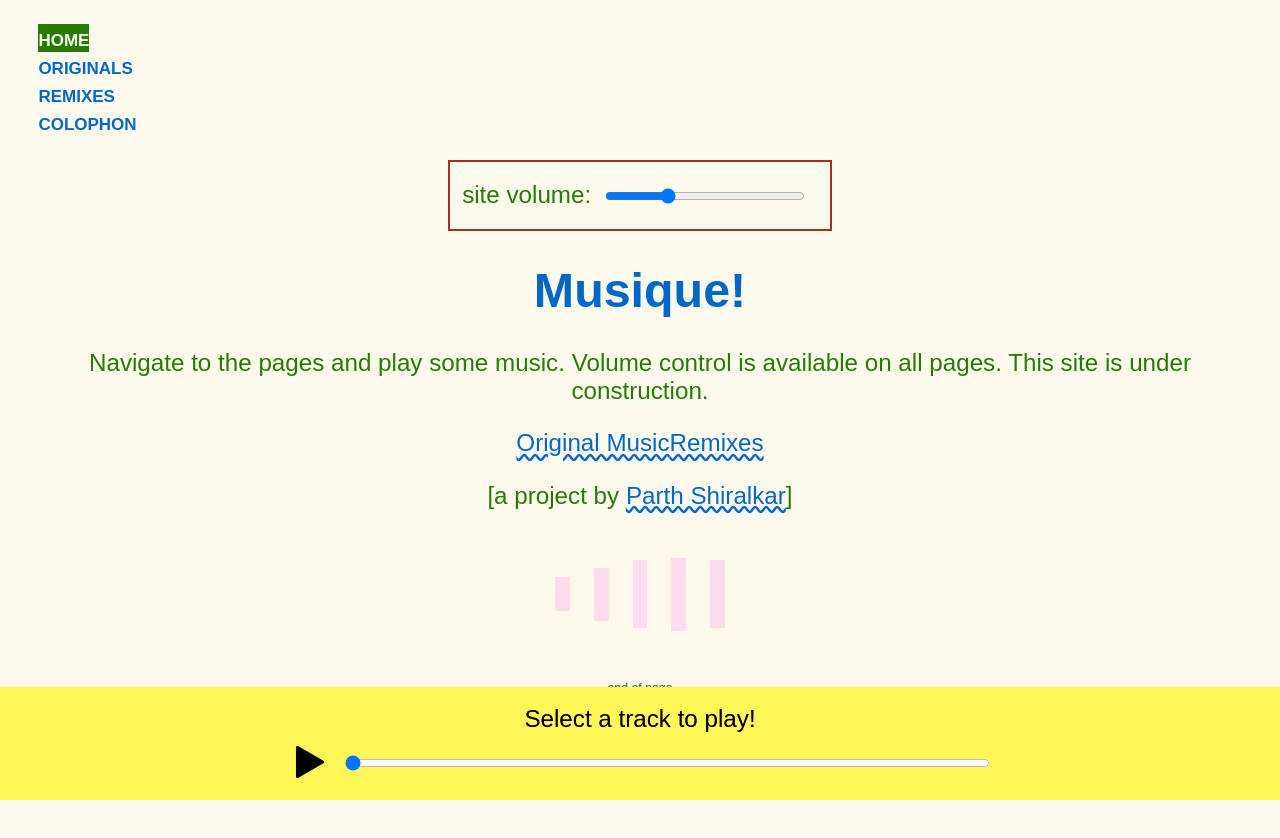
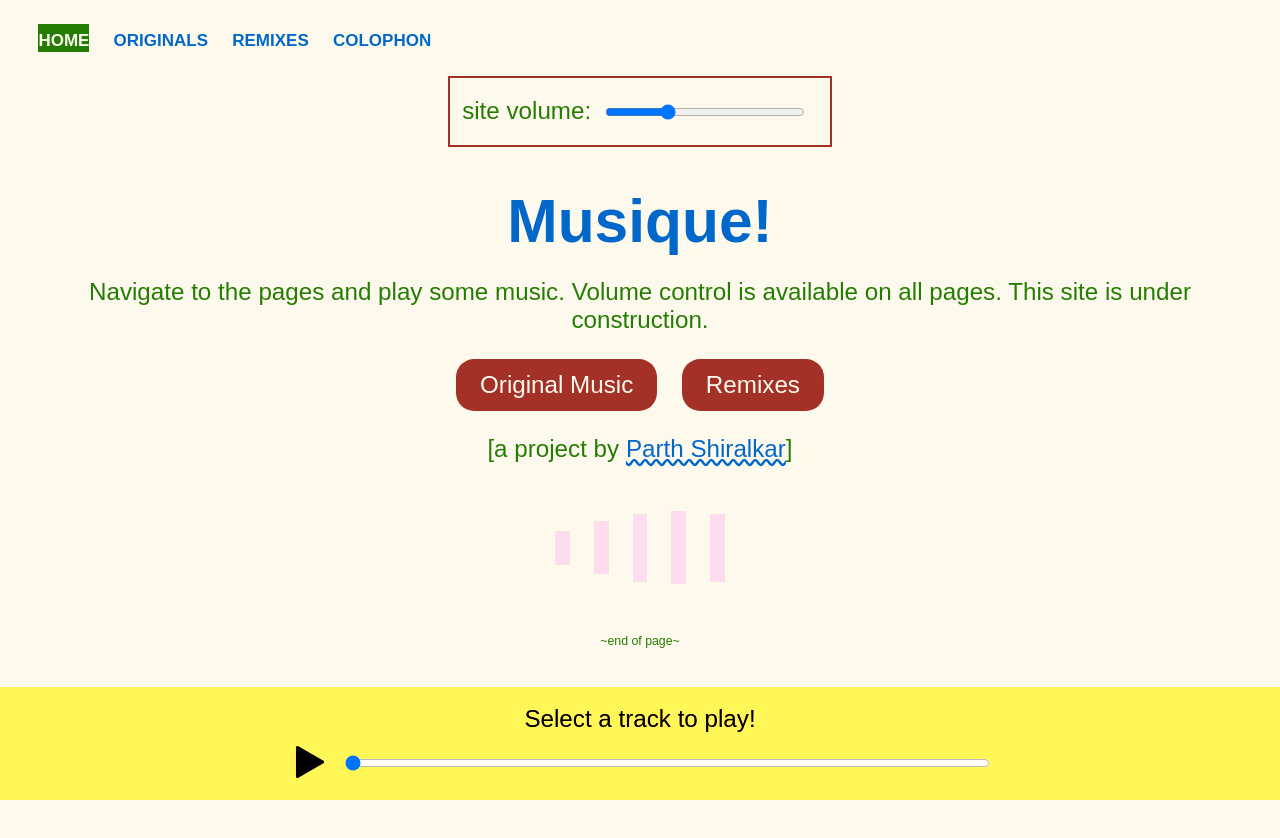
Before and after one commit to partheus/music, a Vue app: page / in a window 1280 px wide. Shown: the top 838 px of the page. Built offline with nearby package versions, Linux system fonts and the light colour scheme; a web font is replaced by a local one.

Commit message:
Fix layouts

```diff
--- a/src/assets/scss/_base.scss
+++ b/src/assets/scss/_base.scss
@@ -41,6 +41,16 @@ a {
   margin-top: 1em;
   font-size: 126%;
   margin-bottom: 27vh;
+
+  h1 {
+    font-size: 2.5em;
+    margin-bottom: 0.15em;
+  }
+
+  h4 {
+    margin-top: 0.15em;
+  }
+
 }
 
 // ::after element to show end of #app content
@@ -56,6 +66,11 @@ nav ul {
   list-style-type: none;
   padding: 0;
   margin: 1em auto 0;
+    display: flex;
+    flex-direction: row;
+  column-gap: 1em;
+  row-gap: 0.25em;
+  flex-wrap: wrap;
 
   a {
     text-decoration: none;
@@ -119,10 +134,18 @@ nav ul {
   }
 
   li {
-    margin-bottom: 0.5em;
+    margin-bottom: 0.85em;
     line-height: 1;
     border-left: 7px solid $color--primary;
     padding: 0.25em 0.5em;
     text-align: left;
   }
+
+  blockquote {
+    margin: 0;
+    padding-top: 0.42em;
+    font-size: 0.75em;
+    font-style: italic;
+    color: $color--secondary;
+  }
 }
--- a/src/assets/scss/_components.scss
+++ b/src/assets/scss/_components.scss
@@ -18,7 +18,9 @@
 
   .track-info {
     display: flex;
+    flex-direction: row;
     align-items: center;
+    justify-content: space-between;
   }
 
   .track-cover {
@@ -102,6 +104,27 @@
   font-size: 2em;
 }
 
+.homepage-links {
+  display: flex;
+  justify-content: center;
+  gap: 1em;
+  margin-top: 1em;
+
+  a {
+    padding: 0.5em 1em;
+    background-color: $color--tertiary;
+    color: $color--light;
+    border-radius: 0.75em;
+    text-decoration: none;
+    transition: all 0.4s ease;
+
+    &:hover {
+      background-color: $color--success;
+      color: $color--dark;
+    }
+  }
+}
+
 // Music bars for the visualizer
 .music-bars {
   display: flex;
```
